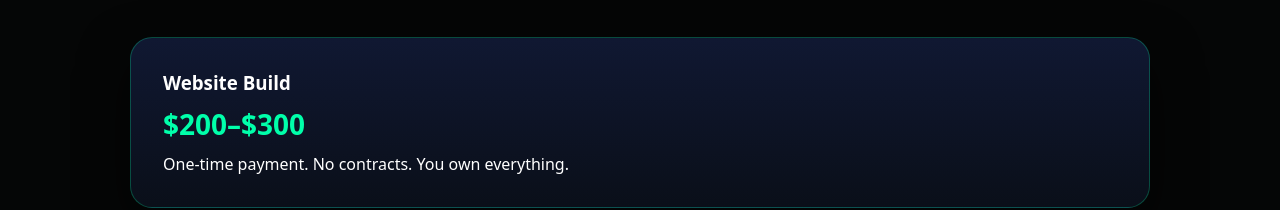
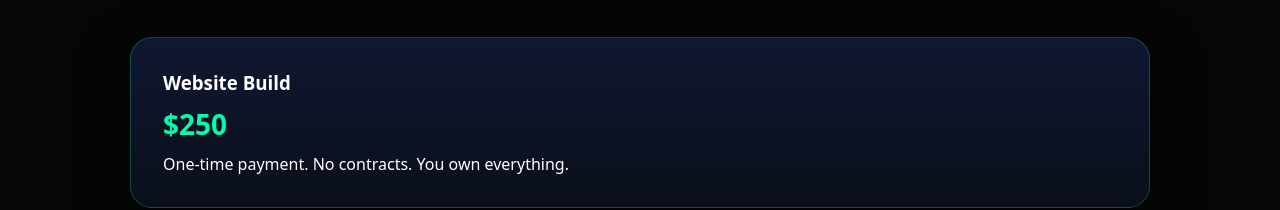
Before and after one commit to tys933204-prog/Ty-site, a plain HTML site: page index.html in a window 1280 px wide. Shown: the part 861-1071 px from the top of the page. Drawn offline with Linux system fonts and the light colour scheme.

Commit message:
Update index.html

```diff
--- a/index.html
+++ b/index.html
@@ -30,7 +30,7 @@
     <div class="grid">
       <div class="card">
         <h3>Website Build</h3>
-        <p class="price">$200–$300</p>
+        <p class="price">$250</p>
         <p>One-time payment. No contracts. You own everything.</p>
       </div>
     </div>
@@ -45,7 +45,7 @@
       <input type="text" name="name" placeholder="Your name" required>
       <input type="email" name="email" placeholder="Your email" required>
 
-      <!-- Spam protection -->
+      <!-- Spam Protection -->
       <input type="text" name="_gotcha" style="display:none">
 
       <textarea name="message" placeholder="Tell me about your business" required></textarea>
```
